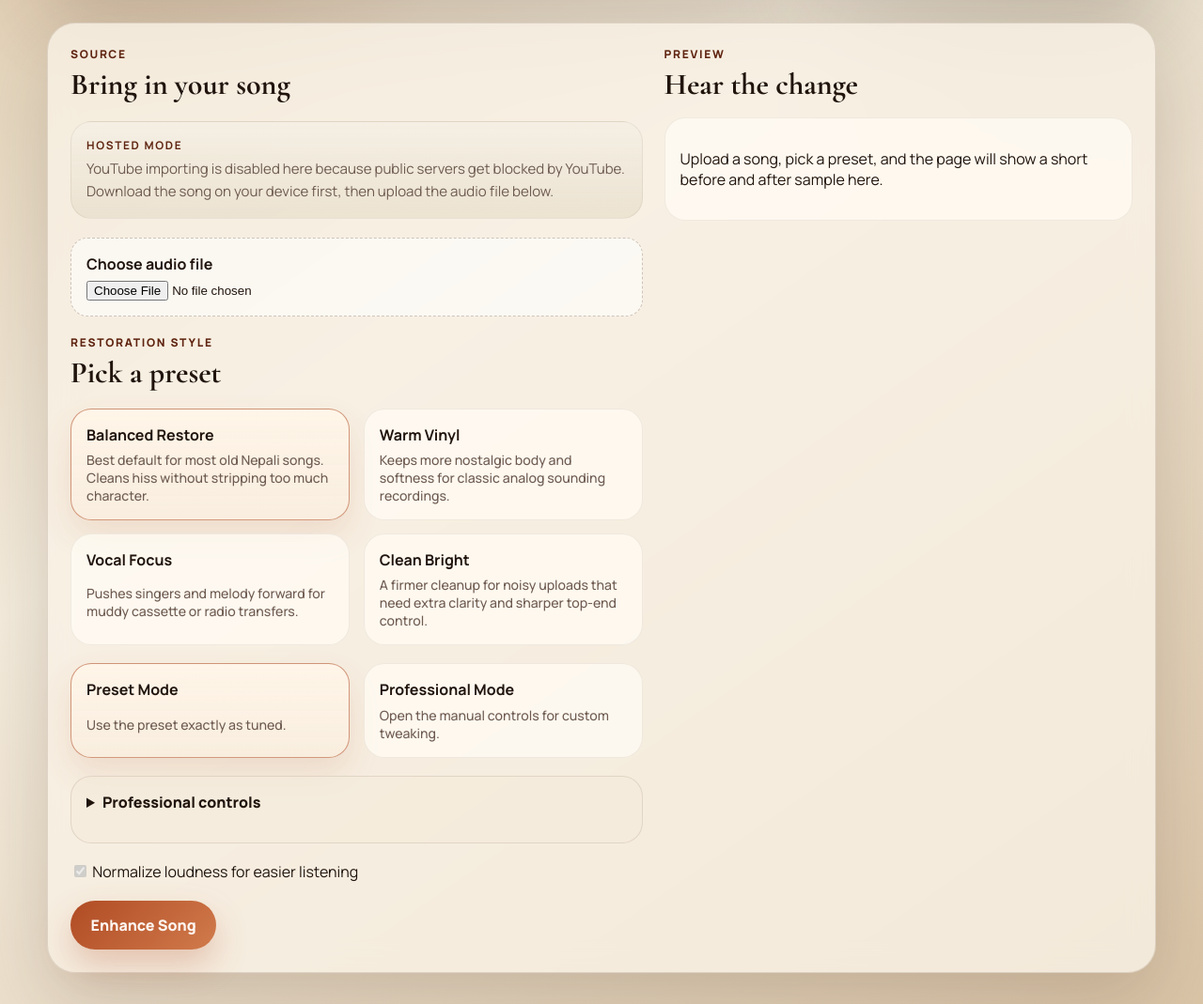
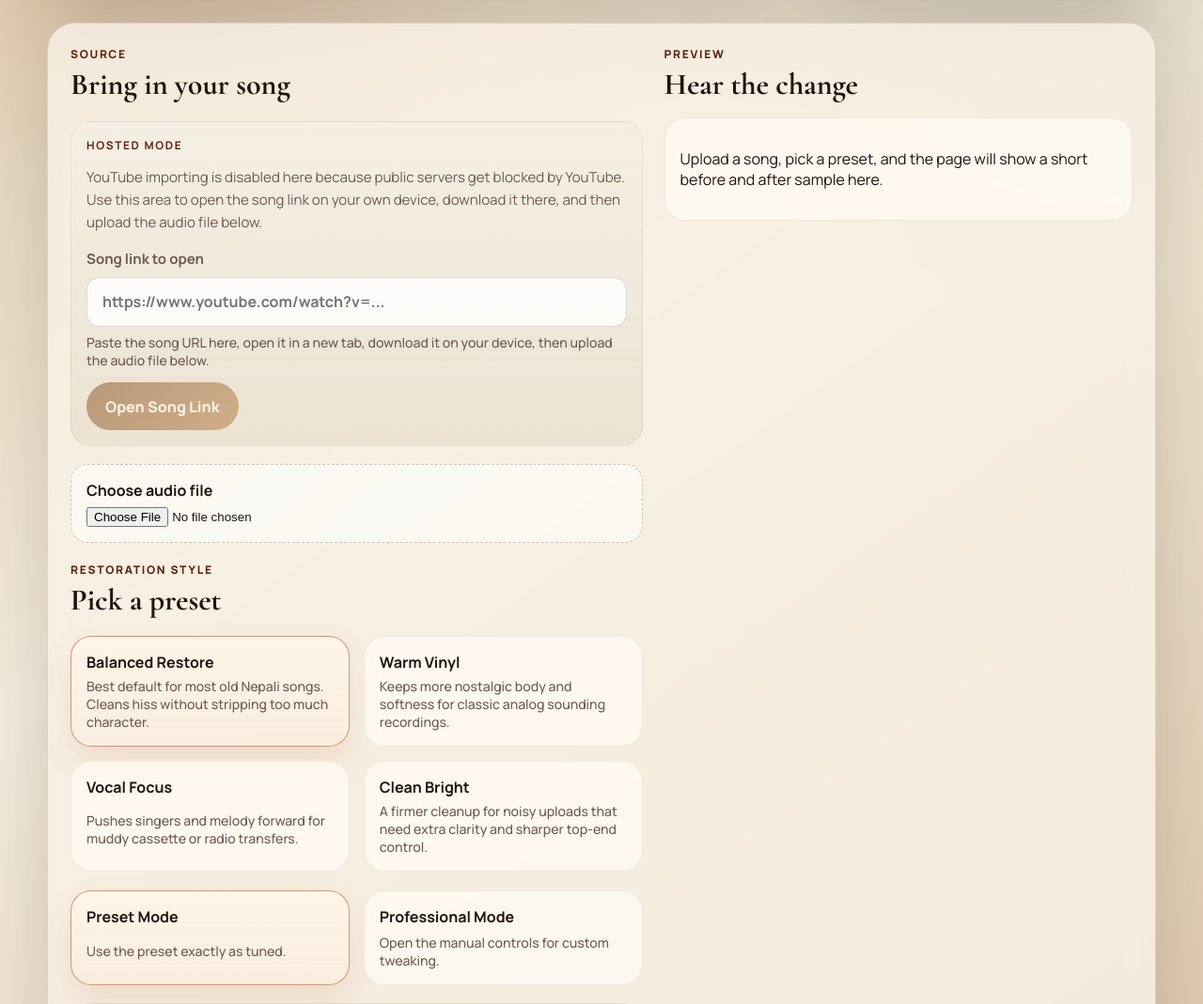
Before and after one commit to nabinadhikariofficial/old_nepali_music_refiner, a Flask app: page / in a window 1280 px wide. Shown: the part 431-1500 px from the top of the page at 94% size. Run offline with Flask 3, Linux system fonts and the light colour scheme.

Commit message:
Add hosted source link helper

```diff
--- a/static/styles.css
+++ b/static/styles.css
@@ -274,6 +274,27 @@ select {
   line-height: 1.6;
 }
 
+.hosted-tools {
+  gap: 0.9rem;
+}
+
+.open-link {
+  border-radius: 999px;
+  padding: 0.9rem 1.25rem;
+  width: fit-content;
+  background: linear-gradient(135deg, #8d5a2d 0%, #b9824c 100%);
+  color: #fff9f0;
+  text-decoration: none;
+  font-weight: 800;
+  box-shadow: 0 14px 28px rgba(121, 77, 41, 0.22);
+}
+
+.open-link.disabled-link {
+  pointer-events: none;
+  opacity: 0.55;
+  box-shadow: none;
+}
+
 .preset-card input,
 .mode-card input {
   position: absolute;
--- a/templates/index.html
+++ b/templates/index.html
@@ -70,9 +70,15 @@
 
             <div class="divider"><span>or</span></div>
           {% else %}
-            <div class="info-banner">
+            <div class="info-banner hosted-tools">
               <strong>Hosted mode</strong>
-              <span>YouTube importing is disabled here because public servers get blocked by YouTube. Download the song on your device first, then upload the audio file below.</span>
+              <span>YouTube importing is disabled here because public servers get blocked by YouTube. Use this area to open the song link on your own device, download it there, and then upload the audio file below.</span>
+              <label class="field">
+                <span>Song link to open</span>
+                <input id="source-link-input" type="url" placeholder="https://www.youtube.com/watch?v=...">
+                <small>Paste the song URL here, open it in a new tab, download it on your device, then upload the audio file below.</small>
+              </label>
+              <a id="source-link-button" class="open-link disabled-link" href="#" target="_blank" rel="noreferrer">Open Song Link</a>
             </div>
           {% endif %}
 
@@ -185,5 +191,22 @@
         </aside>
       </section>
     </main>
+    <script>
+      const sourceLinkInput = document.getElementById("source-link-input");
+      const sourceLinkButton = document.getElementById("source-link-button");
+
+      if (sourceLinkInput && sourceLinkButton) {
+        const syncSourceLink = () => {
+          const value = sourceLinkInput.value.trim();
+          const hasUrl = value.length > 0;
+          sourceLinkButton.href = hasUrl ? value : "#";
+          sourceLinkButton.classList.toggle("disabled-link", !hasUrl);
+          sourceLinkButton.setAttribute("aria-disabled", String(!hasUrl));
+        };
+
+        sourceLinkInput.addEventListener("input", syncSourceLink);
+        syncSourceLink();
+      }
+    </script>
   </body>
 </html>
```
Also changed, not shown: README.md.
